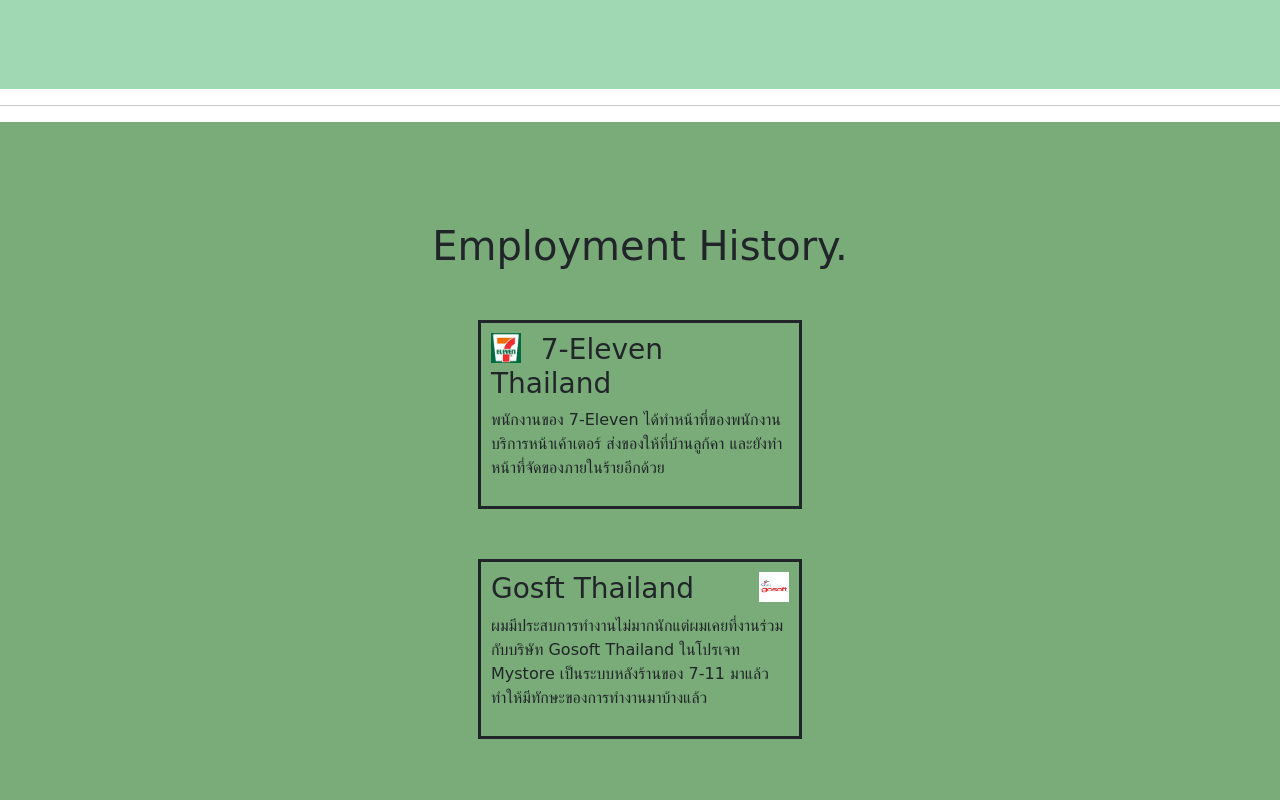
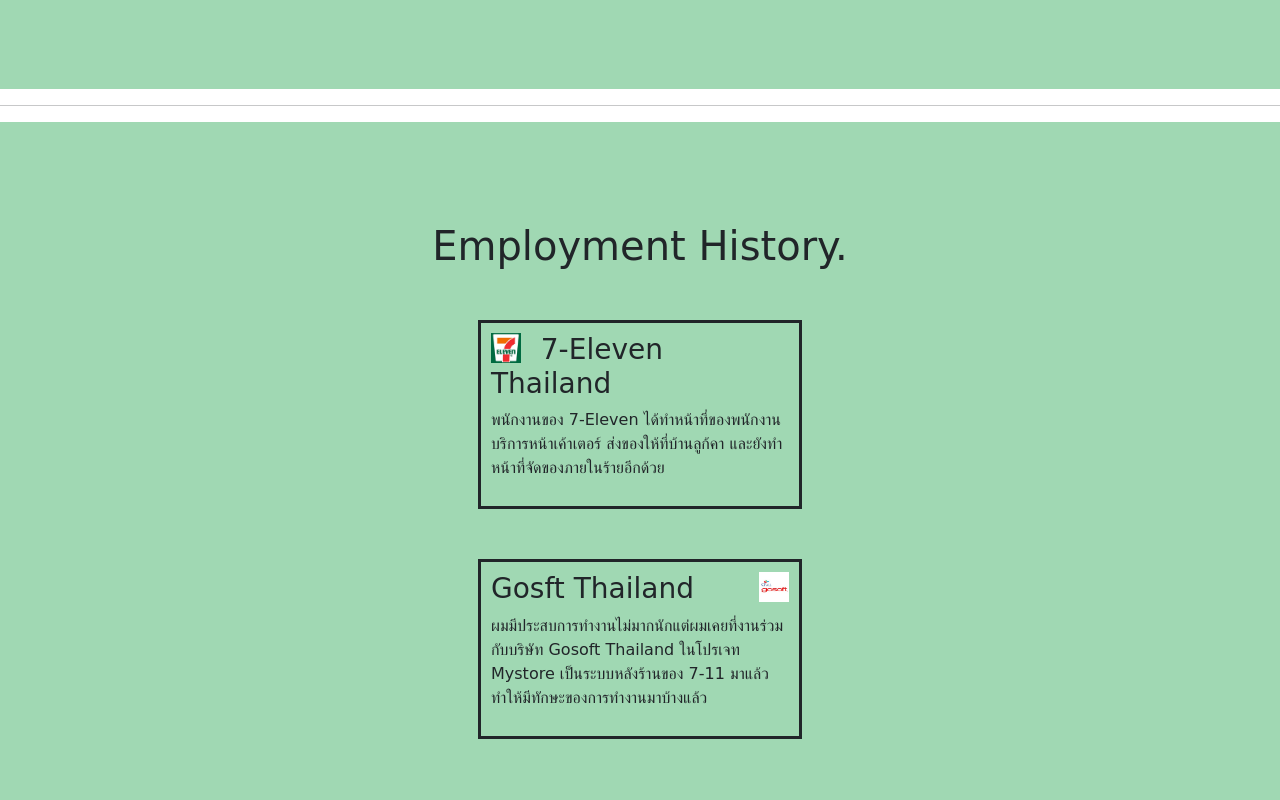
Before and after one commit to bestjongpaisan/webdev2023, a plain HTML site: page index.html in a window 1280 px wide. Shown: the part 1180-1980 px from the top of the page. Drawn offline with Linux system fonts and the light colour scheme; a web font is replaced by a local one.

Commit message:
Update style.css

```diff
--- a/css/style.css
+++ b/css/style.css
@@ -100,7 +100,7 @@
 
 .history{
     padding: 100px;
-    background-color: #79AC78;
+    background-color: #A0D8B3;
 }
 
 .history-row{
```
